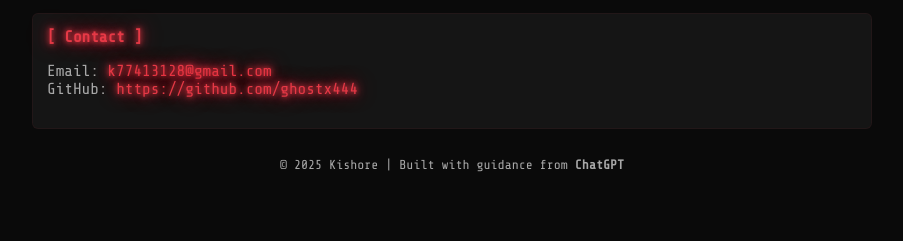
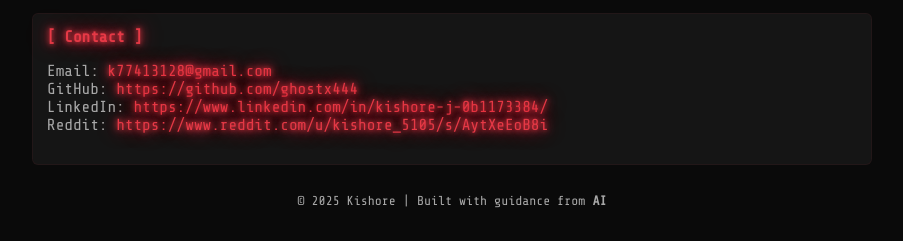
Before and after one commit to ghostx444/Portfolio, a plain HTML site: page index.html in a window 1280 px wide. Shown: the part 1225-1466 px from the top of the page, without its empty margins (188-1091 px from the left). Before the commit the page ends 1430 px from the top, so only its background shows below. Drawn offline with nearby package versions, Linux system fonts and the light colour scheme.

Commit message:
Update index.html

```diff
--- a/index.html
+++ b/index.html
@@ -1,3 +1,4 @@
+
 <!doctype html>
 <html lang="en">
 <head>
@@ -85,7 +86,7 @@
       </ul>
     </section>
 
-    <!-- ✅ Live TryHackMe Badge (full width, no side scroll) -->
+    <!-- ✅ Live TryHackMe Badge -->
     <section class="card" id="badge">
       <h2>[ Live Badge ]</h2>
       <p>My latest TryHackMe progress:</p>
@@ -98,12 +99,16 @@
 
     <section class="card" id="contact">
       <h2>[ Contact ]</h2>
-      <p>Email: <a href="mailto:k77413128@gmail.com">k77413128@gmail.com</a><br>
-      GitHub: <a href="https://github.com/ghostx444" target="_blank" rel="noreferrer">https://github.com/ghostx444</a></p>
+      <p>
+        Email: <a href="mailto:k77413128@gmail.com">k77413128@gmail.com</a><br>
+        GitHub: <a href="https://github.com/ghostx444" target="_blank" rel="noreferrer">https://github.com/ghostx444</a><br>
+        LinkedIn: <a href="https://www.linkedin.com/in/kishore-j-0b1173384/" target="_blank" rel="noreferrer">https://www.linkedin.com/in/kishore-j-0b1173384/</a><br>
+        Reddit: <a href="https://www.reddit.com/u/kishore_5105/s/AytXeEoB8i" target="_blank" rel="noreferrer">https://www.reddit.com/u/kishore_5105/s/AytXeEoB8i</a>
+      </p>
     </section>
 
     <footer>
-      <p>© 2025 Kishore | Built with guidance from <strong>ChatGPT</strong></p>
+      <p>© 2025 Kishore | Built with guidance from <strong>AI</strong></p>
     </footer>
   </div>
 
```
